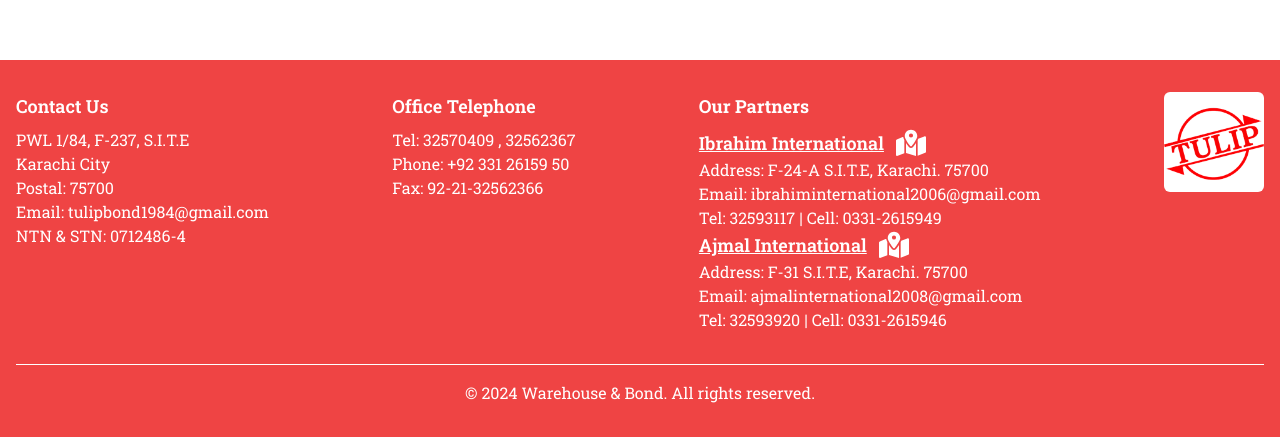
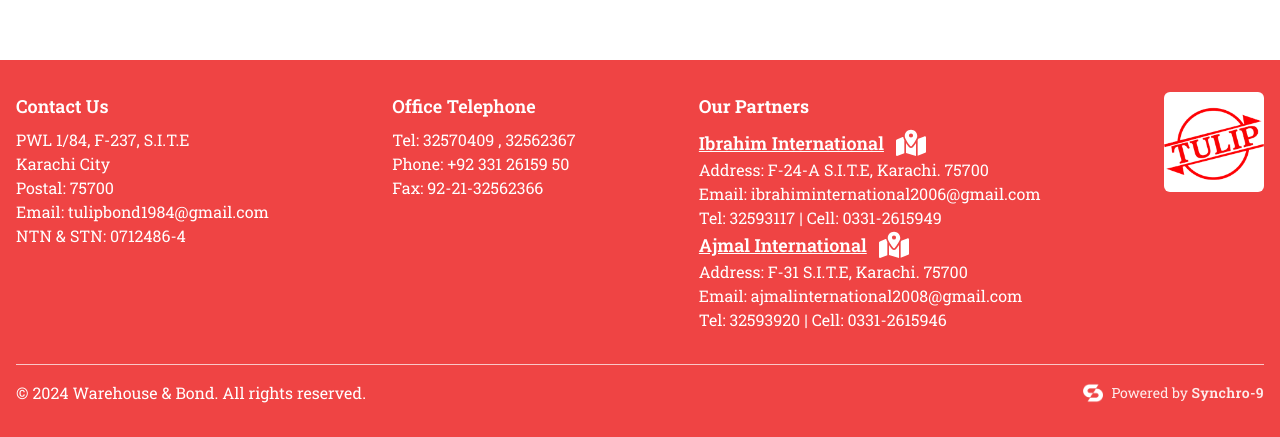
Before and after one commit to tulipbond/tulip-website, a Next.js app: page / in a window 1280 px wide. Shown: the part 2556-2993 px from the top of the page. Built offline with nearby package versions, Linux system fonts and the light colour scheme; a web font is replaced by a local one; what taos would draw is missing.

Commit message:
Add Synchro-9 logo and update footer layout to include branding

```diff
--- a/src/components/Footer.tsx
+++ b/src/components/Footer.tsx
@@ -48,10 +48,22 @@
         </div>
 
         {/* Bottom Section */}
-        <div className="border-t border-white mt-8 pt-4 text-center">
+        <div className="border-t border-white/70 mt-8 pt-4 flex flex-col sm:flex-row items-center justify-between gap-3 text-center sm:text-left">
           <p>
             &copy; {new Date().getFullYear()} Warehouse & Bond. All rights
             reserved.
+          </p>
+          <p className="flex items-center gap-2 text-sm text-white/90">
+            <Image
+              src="/synchro-9-logo.png"
+              alt="synchro-9"
+              width={20}
+              height={20}
+              className="rounded-md"
+            />
+            <span>
+              Powered by <span className="font-semibold tracking-wide">Synchro-9</span>
+            </span>
           </p>
         </div>
       </div>
```
Also changed, not shown: public/synchro-9-logo.png (added).
